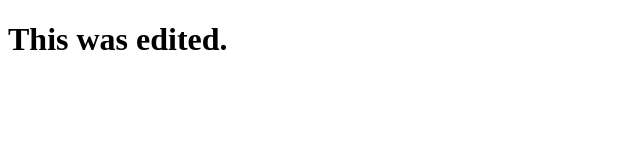
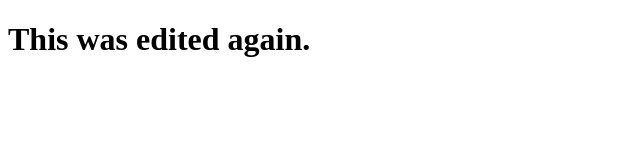
Before and after one commit to AnceTetere/ancetetere.github.io, a plain HTML site: page index.html in a window 1280 px wide. Shown: the whole page, without its empty margins (0-640 px from the left). Drawn offline with Linux system fonts and the light colour scheme.

Commit message:
Edited the index file.

```diff
--- a/index.html
+++ b/index.html
@@ -7,6 +7,6 @@
     <title>Index file</title>
 </head>
 <body>
-    <h1>This was edited.</h1>
+    <h1>This was edited again.</h1>
 </body>
 </html>
```
